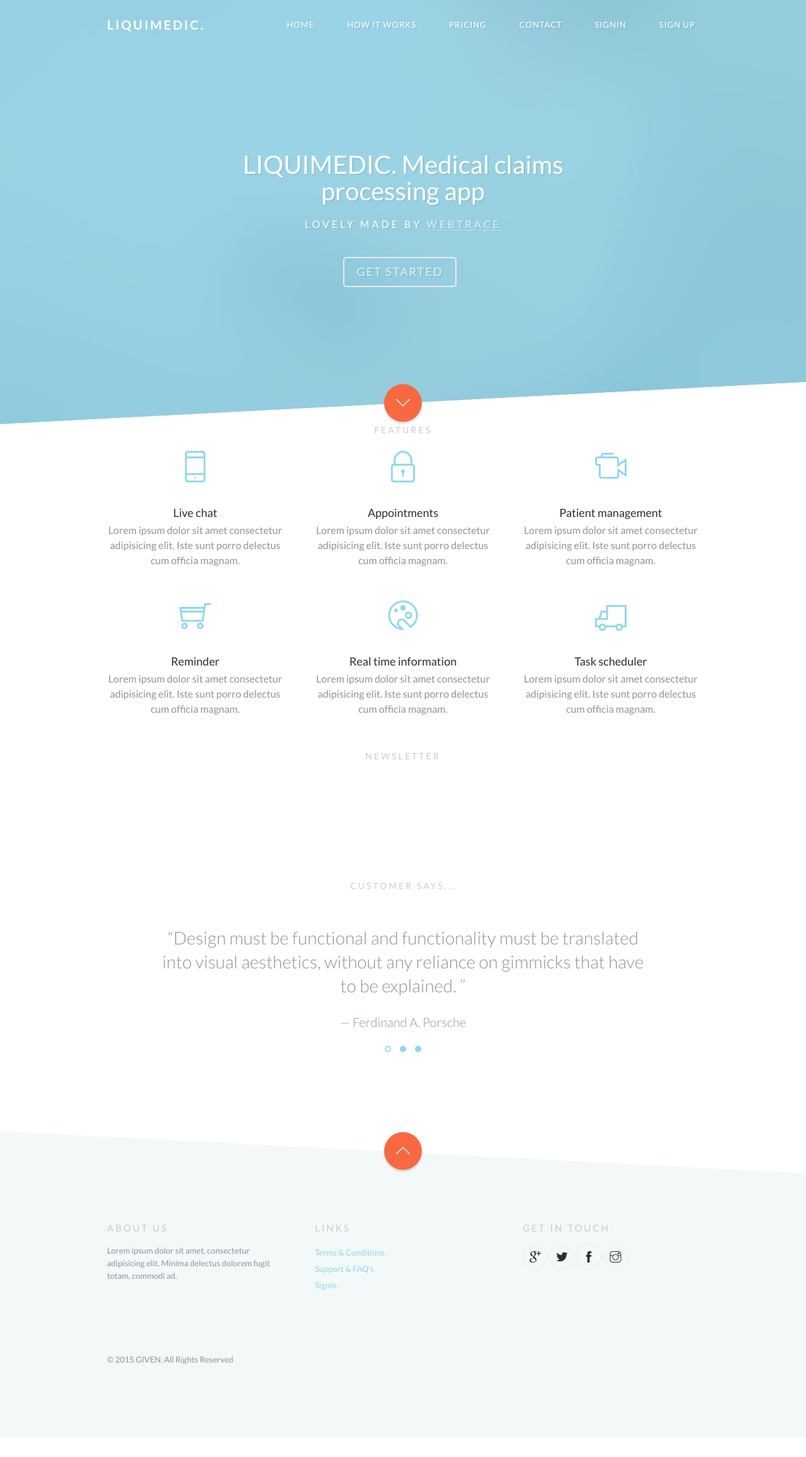
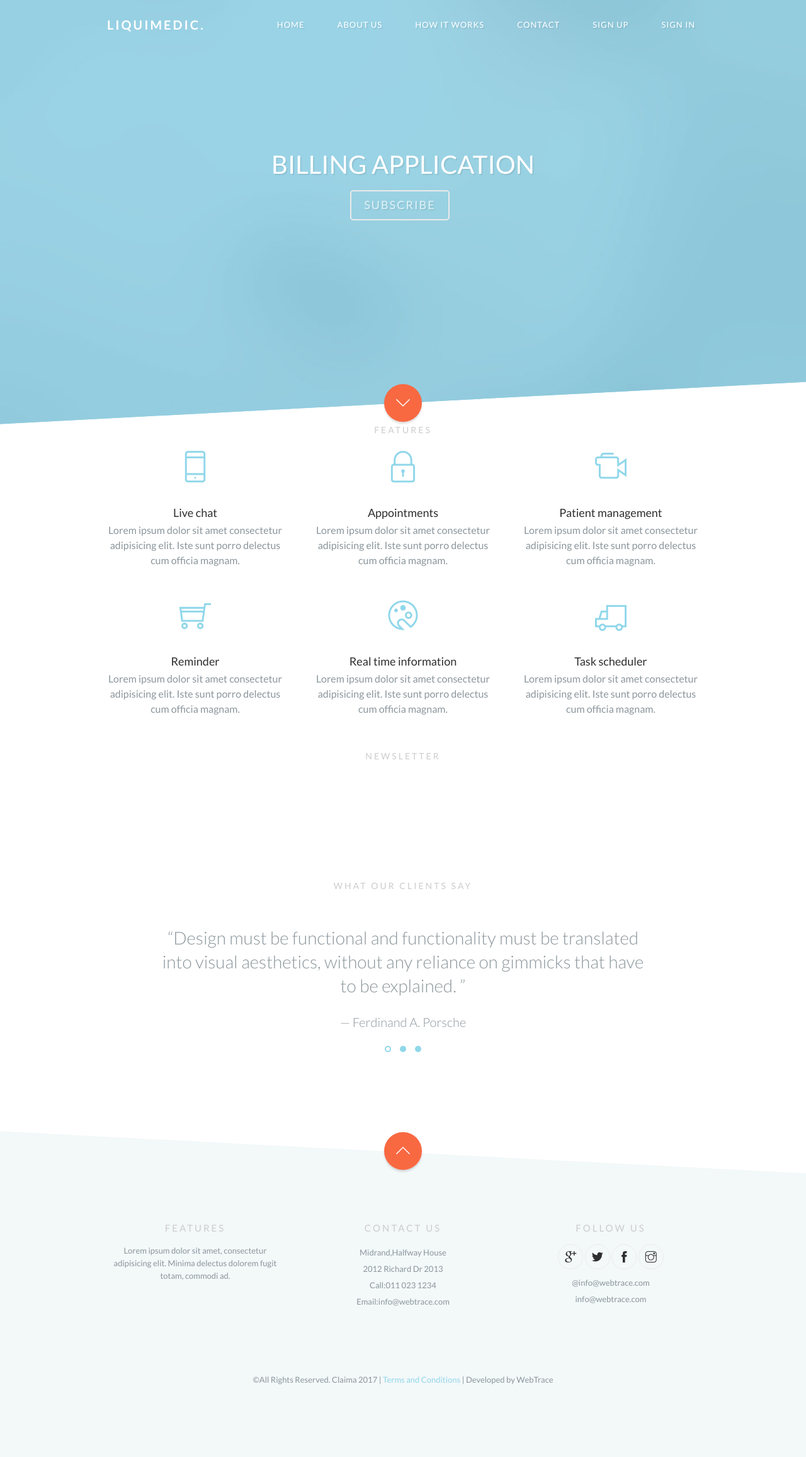
Before and after one commit to WebTrace/MedApp, a CodeIgniter app: page /database/ in a window 1280 px wide. Shown: the whole page at 63% size. Before the commit the page ends 2167 px from the top, so only its background shows below. Run offline with CodeIgniter, Linux system fonts and the light colour scheme.

Commit message:
footer/header
footer/header

```diff
--- a/application/views/pages/home.php
+++ b/application/views/pages/home.php
@@ -5,9 +5,9 @@
         <div class="col-md-8 col-md-offset-2">
             <div class="fh5co-hero-wrap">
                 <div class="fh5co-hero-intro">
-                    <h1 class="to-animate hero-animate-1">LIQUIMEDIC. Medical claims processing app</h1>
-                    <h2 class="to-animate hero-animate-2">Lovely Made by <a href="http://www.webtrace" target="_blank">WebTrace</a></h2>
-                    <p class="to-animate hero-animate-3"><a href="signup" class="btn btn-outline btn-lg">Get Started</a></p>
+                    <h1 class="to-animate hero-animate-1">BILLING APPLICATION</h1>
+
+                    <p class="to-animate hero-animate-3"><a href="signup" class="btn btn-outline btn-lg">Subscribe</a></p>
                 </div>
             </div>
         </div>
@@ -77,7 +77,7 @@
         <div class="fh5co-spacer fh5co-spacer-md"></div>
         <div class="row">
             <!-- Start Slider Testimonial -->
-            <h2 class="fh5co-uppercase-heading-sm text-center animate-box">Customer Says...</h2>
+            <h2 class="fh5co-uppercase-heading-sm text-center animate-box">What our clients say</h2>
             <div class="fh5co-spacer fh5co-spacer-xs"></div>
             <div class="owl-carousel-fullwidth animate-box">
                 <div class="item">
--- a/application/views/templates/footer.php
+++ b/application/views/templates/footer.php
@@ -1,35 +1,50 @@
 		<footer role="contentinfo" id="fh5co-footer">
 			<a href="#" class="fh5co-arrow fh5co-gotop footer-box"><i class="ti-angle-up"></i></a>
-			<div class="container">
+			<div class="container" align="center">
 				<div class="row">
 					<div class="col-md-4 col-sm-6 footer-box">
-						<h3 class="fh5co-footer-heading">About us</h3>
+						<h3 class="fh5co-footer-heading">Features</h3>
 						<p>Lorem ipsum dolor sit amet, consectetur adipisicing elit. Minima delectus dolorem fugit totam, commodi ad.</p>
 
 
 					</div>
-					<div class="col-md-4 col-sm-6 footer-box">
+			<!-- 		<div class="col-md-4 col-sm-6 footer-box">
 						<h3 class="fh5co-footer-heading">Links</h3>
 						<ul class="fh5co-footer-links">
 							<li><a href="#">Terms &amp; Conditions</a></li>
 							<li><a href="#">Support &amp; FAQ's</a></li>
 							<li><a href="signin">Signin</a></li>
 						</ul>
+					</div> -->
+
+						<div class="col-md-4 col-sm-6 footer-box">
+						<h3 class="fh5co-footer-heading">Contact us</h3>
+						<ul class="fh5co-footer-links">
+							<li><p>Midrand,Halfway House <br>
+							 2012 Richard Dr 2013 <br>
+							 Call:011 023 1234 <br>
+							 Email:info@webtrace.com</p>
+							 </li>
+
+						</ul>
 					</div>
+
 					<div class="col-md-4 col-sm-12 footer-box">
-						<h3 class="fh5co-footer-heading">Get in touch</h3>
+						<h3 class="fh5co-footer-heading">Follow Us</h3>
 						<ul class="fh5co-social-icons">
 
 							<li><a href="#"><i class="ti-google"></i></a></li>
 							<li><a href="#"><i class="ti-twitter-alt"></i></a></li>
 							<li><a href="#"><i class="ti-facebook"></i></a></li>
 							<li><a href="#"><i class="ti-instagram"></i></a></li>
-
+							<li><p>@info@webtrace.com <br>
+							       info@webtrace.com  </p>
+							 </li>
 						</ul>
 					</div>
-					<div class="col-md-12 footer-box">
+					<div class="col-md-12 footer-box" align="center">
 						<div class="fh5co-copyright">
-						<p>&copy; 2015 GIVEN. All Rights Reserved</p>
+						<p>&copy;All Rights Reserved. Claima 2017 | <a href="termsAndConditions">Terms and Conditions</a> | Developed by WebTrace</p>
 						</div>
 					</div>
 
--- a/application/views/templates/header.php
+++ b/application/views/templates/header.php
@@ -58,11 +58,11 @@
                 <nav id="fh5co-menu-wrap" role="navigation">
                     <ul class="sf-menu" id="fh5co-primary-menu">
                         <li class="active"><a href="<?Php echo base_url(); ?>">Home</a></li>
-                        <li class="active"><a href="about">How it works</a></li>
-                        <li class="active"><a href="services">Pricing</a></li>
+                        <li class="active"><a href="about">About us</a></li>
+                        <li class="active"><a href="how-it-works">How it works</a></li>
                         <li class="active"><a href="contact">Contact</a></li>
-                        <li class="active"><a href="signin">Signin</a></li>
                         <li class="active"><a href="signup">Sign up</a></li>
+                        <li class="active"><a href="signin">Sign in</a></li>
                     </ul>
                 </nav>
             <!-- </div> -->
```
